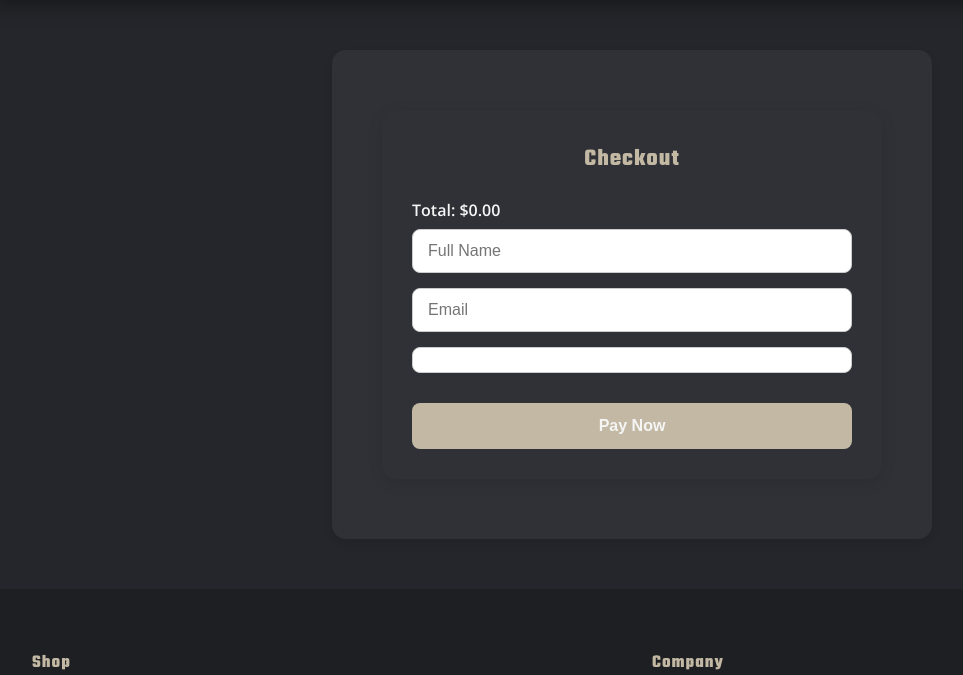
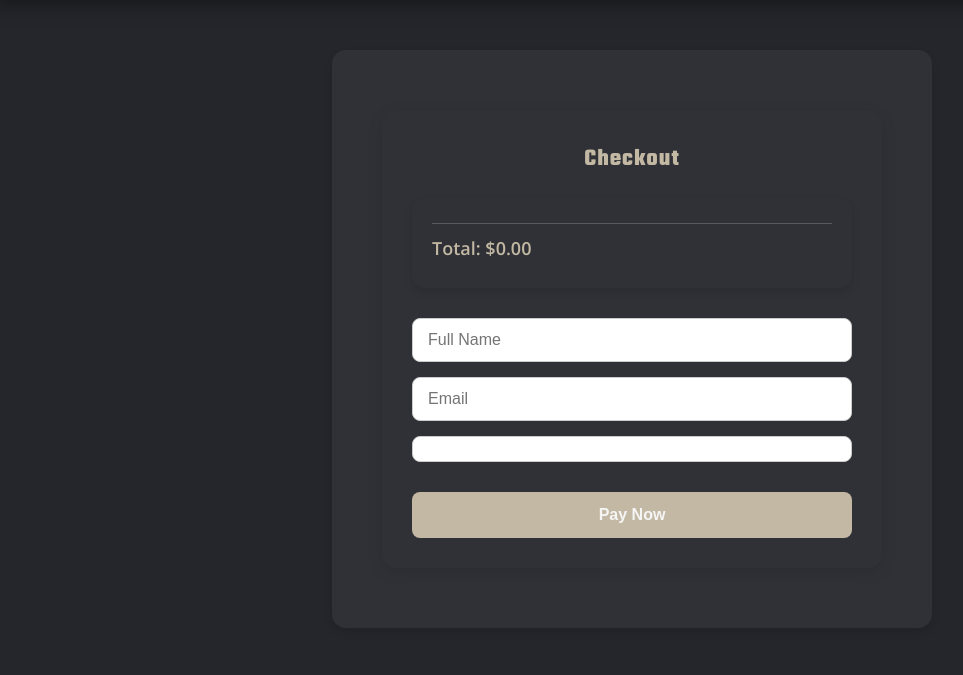
Before and after one commit to alexspencer2807/Scout-Technologies, a Flask app: page /checkout in a window 1280 px wide. Shown: the part 103-778 px from the top of the page, without its empty margins (8-971 px from the left). Run offline with Flask 3, Linux system fonts and the light colour scheme; some libraries are stand-ins or nearby versions.

Commit message:
Save changes to styles.css before cleaning .env

```diff
--- a/static/css/styles.css
+++ b/static/css/styles.css
@@ -244,6 +244,47 @@ h1, h2, h3, h4, h5, h6 {
 .cart-dropdown a {
   text-decoration: none;
   display: block;           /* ensure link fills button */
+}
+/* ================= Cart Summary ================= */
+.cart-summary {
+  background: var(--bg-card);
+  padding: 20px;
+  border-radius: var(--radius);
+  box-shadow: 0 4px 8px rgba(0, 0, 0, 0.1);
+  margin-bottom: 30px;
+}
+
+.cart-summary p {
+  display: flex;
+  justify-content: space-between;
+  align-items: center;
+  margin: 8px 0;
+  font-size: 16px;
+  color: var(--text-light);
+}
+
+.cart-summary p strong {
+  font-weight: 600;
+}
+
+.cart-summary p:last-child {
+  border-top: 1px solid rgba(255,255,255,0.2);
+  padding-top: 10px;
+  font-size: 18px;
+  color: var(--accent);
+}
+
+.cart-summary::-webkit-scrollbar {
+  width: 6px;
+}
+
+.cart-summary::-webkit-scrollbar-thumb {
+  background: var(--accent);
+  border-radius: 3px;
+}
+
+.cart-summary::-webkit-scrollbar-track {
+  background: var(--bg-card);
 }
 /* ================= HERO ================= */
 .hero {
```
